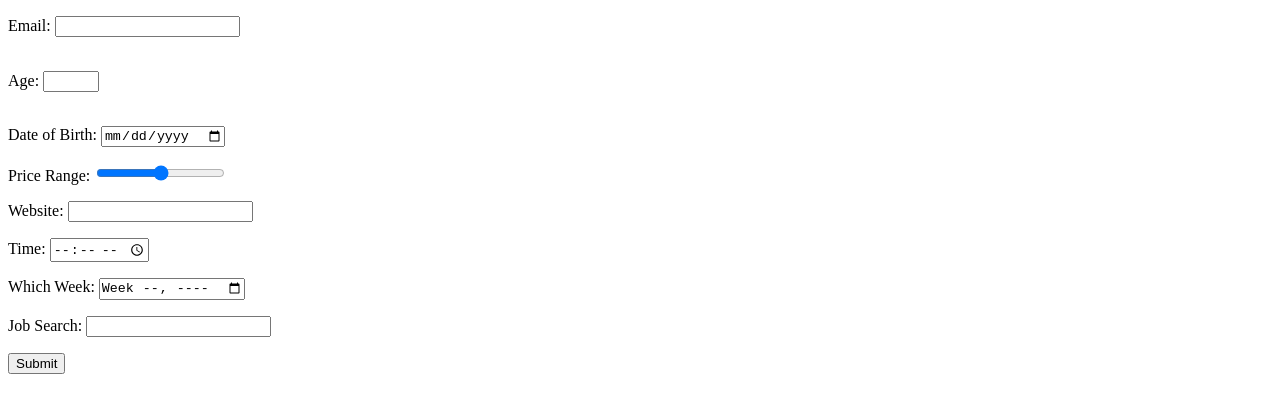
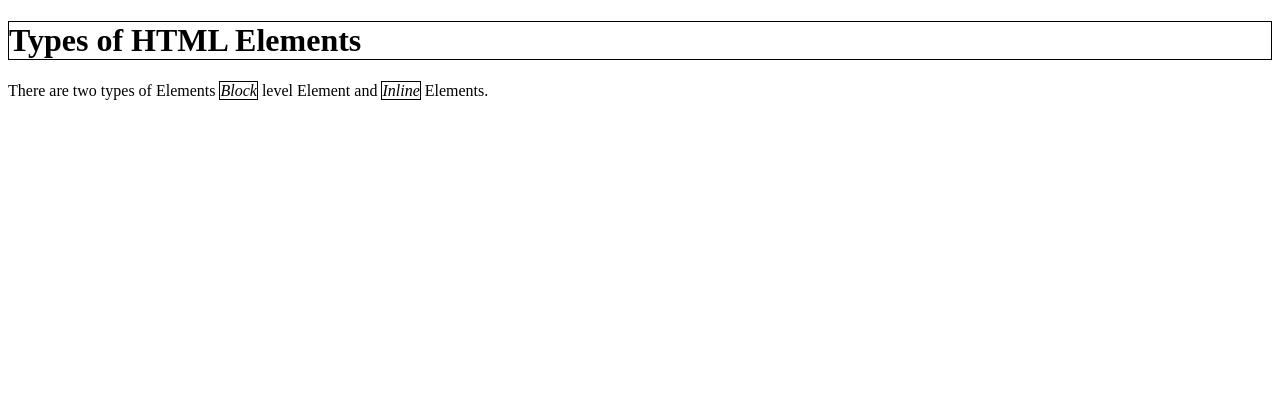
Before and after one commit to tariq0217/frontend-practice, a plain HTML site: page index.html in a window 1280 px wide. Drawn offline with Linux system fonts and the light colour scheme.

Commit message:
types of elements - block , inline

```diff
--- a/index.html
+++ b/index.html
@@ -4,42 +4,14 @@
    <meta charset="UTF-8">
    <meta name="viewport" content="width=device-width, initial-scale=1.0">
    <title>Document</title>
+   <style>
+      h1,em{
+         border: 1px solid black;
+      }
+   </style>
 </head>
 <body>
-   <form action="submit.php" method="post">
-
-     <p>
-       <label for="email">Email:</label>
-      <input type="email" id="email" name="email" required><br><br>
-     </p>
-     <p>
-      <label for="age">Age:</label>
-      <input type="number" id="age" name="age" min="18" max="99" required><br><br>
-     </p>
-     <p>
-      <label for="dob">Date of Birth:</label>
-      <input type="date" id="dob" name="dob" required>
-     </p>
-     <p>
-      <label for="range">Price Range:</label>
-      <input type="range" id="range" name="range " min="0" max="1000" step="50" value="500">
-     </p>
-     <p>
-      <label for="web">Website:</label>
-      <input type="url" id="web" name="web">
-     </p>
-     <p>
-      <label for="time">Time:</label>
-      <input type="time" id="time" name="time">
-     </p><p>
-      <label for="vweek">Which Week:</label>
-      <input type="week" id="vweek" name="vweek">
-     </p><p>
-      <label for="search">Job Search:</label>
-      <input type="search" id="search" name="search">
-     </p>
-      <p>
-         <input type="submit" value="Submit">
-      </p>
+   <h1>Types of HTML Elements</h1>
+   <p>There are two types of Elements <em>Block</em> level Element and <em>Inline</em> Elements.</p>
 </body>
 </html>
```
